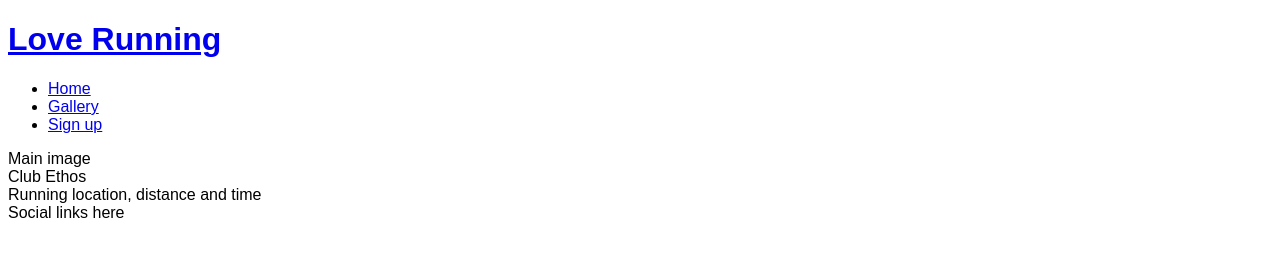
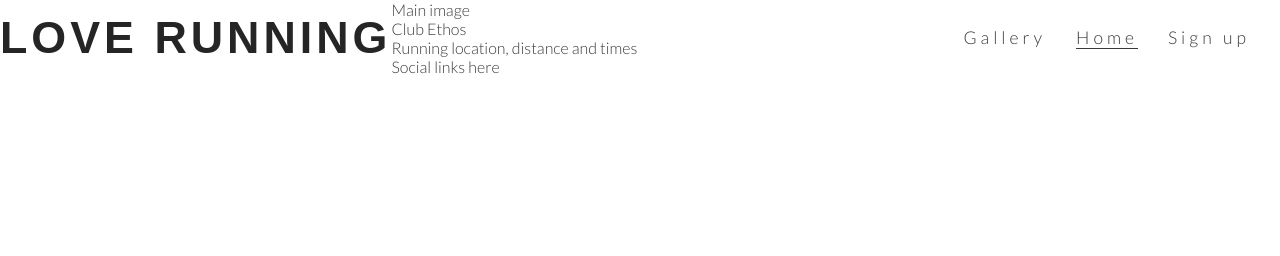
Before and after one commit to Rupa830904/Love-running-project, a plain HTML site: page index.html in a window 1280 px wide. Drawn offline with Linux system fonts and the light colour scheme.

Commit message:
Add style to the header and body

```diff
--- a/assets/css/style.css
+++ b/assets/css/style.css
@@ -1 +1,51 @@
-body {font-family: Arial;}
+ @import url('https://fonts.googleapis.com/css2?family=Lato:wght@300&display=swap');
+
+* {
+    margin: 0;
+    padding: 0;
+    border: none;
+}
+body {font-family: Lato, sans-serif;
+    font-weight: 300;
+    color: #3a3a3a;
+}
+
+h1, h2 {font-family: Oswald, sans-serif;
+        text-transform: uppercase;
+        letter-spacing: 4px;
+        color: #252525;
+    }
+
+    #logo {
+        float: left;
+        font-size: 280%;
+        }
+
+        #menu {
+            font-size: 110%;
+            letter-spacing: 4px
+
+        }
+
+        #menu, #logo {
+            line-height: 75px;
+        }
+
+        #menu li {
+            float: right;
+            list-style-type: none;
+            margin-right: 30px;
+        }
+
+        #menu a {
+             text-decoration: none;
+             color: inherit;
+        }
+
+        #menu a:hover {
+            border-bottom: 1px solid #3a3a3a;
+        }
+
+        .active {
+            border-bottom: 1px solid #3a3a3a;
+        }
--- a/index.html
+++ b/index.html
@@ -13,17 +13,19 @@
 
     <header>
         <a href="index.html">
-            <h1> Love Running</h1>
-            <nav>
-                <ul><li>
-                    <a href="index.html">Home</a>
+            <h1 id="logo"> Love Running</h1>
+            <nav id="menu">
+                <ul>
+                    <li>
+                        <a href="#">Sign up</a>
+                    </li>
+                    <li>
+                    <a href="index.html" class="active">Home</a>
                 </li>
             <li>
                 <a href="#">Gallery</a>
             </li>
-        <li>
-            <a href="#">Sign up</a>
-        </li>
+
     </ul>
             </nav>
         </a>
@@ -35,7 +37,7 @@
         Club Ethos
     </section>
     <section>
-        Running location, distance and time
+        Running location, distance and times
     </section>
     <footer>
         Social links here
```
